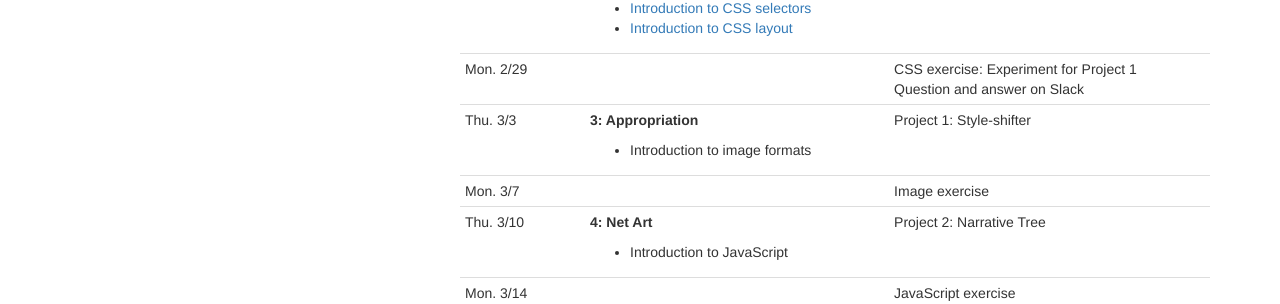
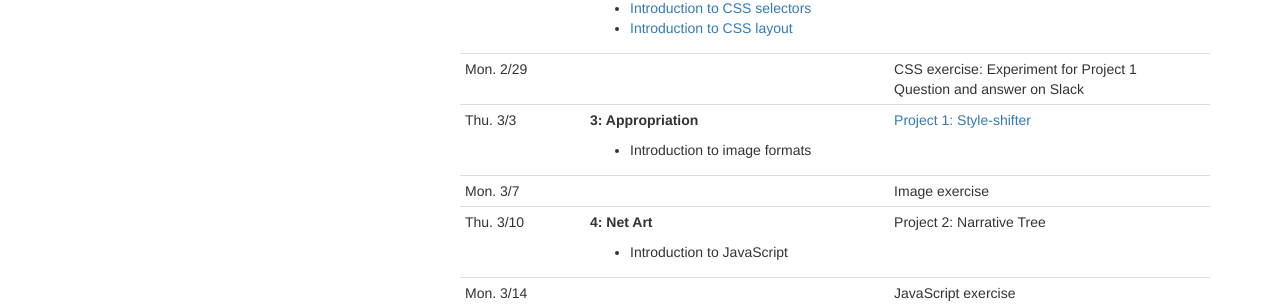
Before and after one commit to michelav/fa7-frameworks, a Jekyll site: the page built from schedule.html, in a window 1280 px wide. Shown: the part 423-727 px from the top of the page. Built offline with Jekyll 4.4.1, drawn with Linux system fonts in a browser that asks for light colours.

Commit message:
Add link to project  to schedule

```diff
--- a/schedule.html
+++ b/schedule.html
@@ -74,7 +74,7 @@ permalink: /schedule/
       <li>Introduction to image formats</li>
     </ul>
   </td>
-  <td class="due-cell">Project 1: Style-shifter</td>
+  <td class="due-cell"><a href="https://github.com/Web-Projects-Course/project-1">Project 1: Style-shifter</a></td>
 </tr>
 
 <tr>
```
